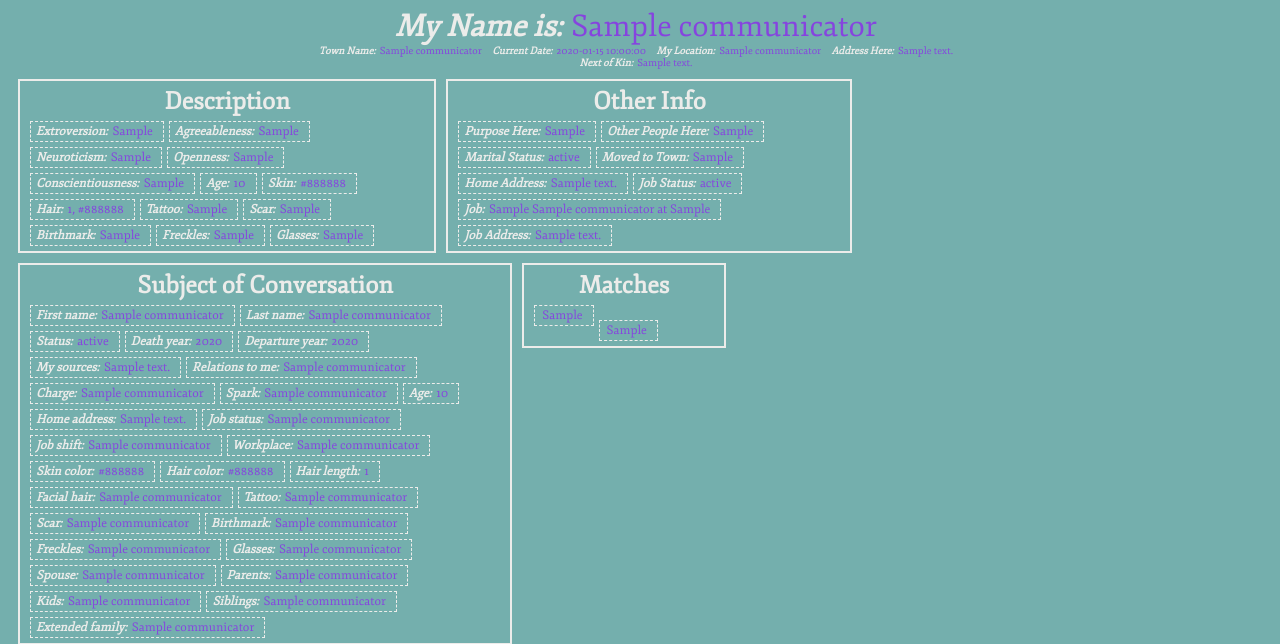
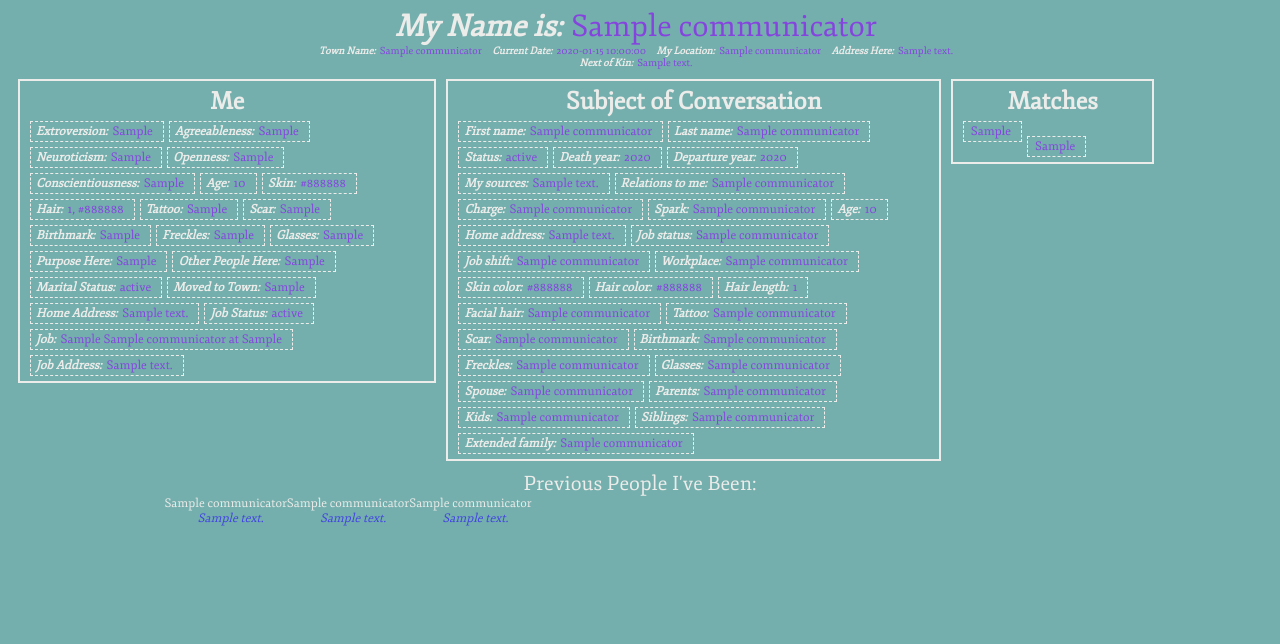
Before and after one commit to james-owen-ryan/bad_news_live, a Python web app: template templates/actor.html in a window 1280 px wide. Shown: the top 644 px of the page. Run offline with Jinja, Linux system fonts and the light colour scheme; the template is opened without the code that fills it: most values are stand-ins (such as "Sample title", 1, 10 or a date in 2020).

Commit message:
Pushing Ben's style changes

```diff
--- a/templates/actor.html
+++ b/templates/actor.html
@@ -34,7 +34,7 @@
 
 	<div id="characterDescriptionArea">
 		<div id="personalDescription" class="mainDiv">
-			<div class="mainDivTitle">Description</div>
+			<div class="mainDivTitle">Me</div>
             <div class="innerDiv">
 				<span class="topic">Extroversion:</span>
 				<span id="extroversion" class="dynamicData">{{ communicator.interlocutor_extroversion }}</span>
@@ -93,10 +93,6 @@
 				<span class="topic">Glasses:</span>
 				<span id="glasses" class="dynamicData">{{ communicator.interlocutor_glasses }}</span>
 			</div>
-		</div>
-
-		<div id="additionalPersonalDetails" class="mainDiv">
-			<div class="mainDivTitle">Other Info</div>
             <div class="innerDiv">
 				<span class="topic">Purpose Here:</span>
 				<span id="purposeHere" class="dynamicData">{{ communicator.interlocutor_purpose_here }}</span>
```
